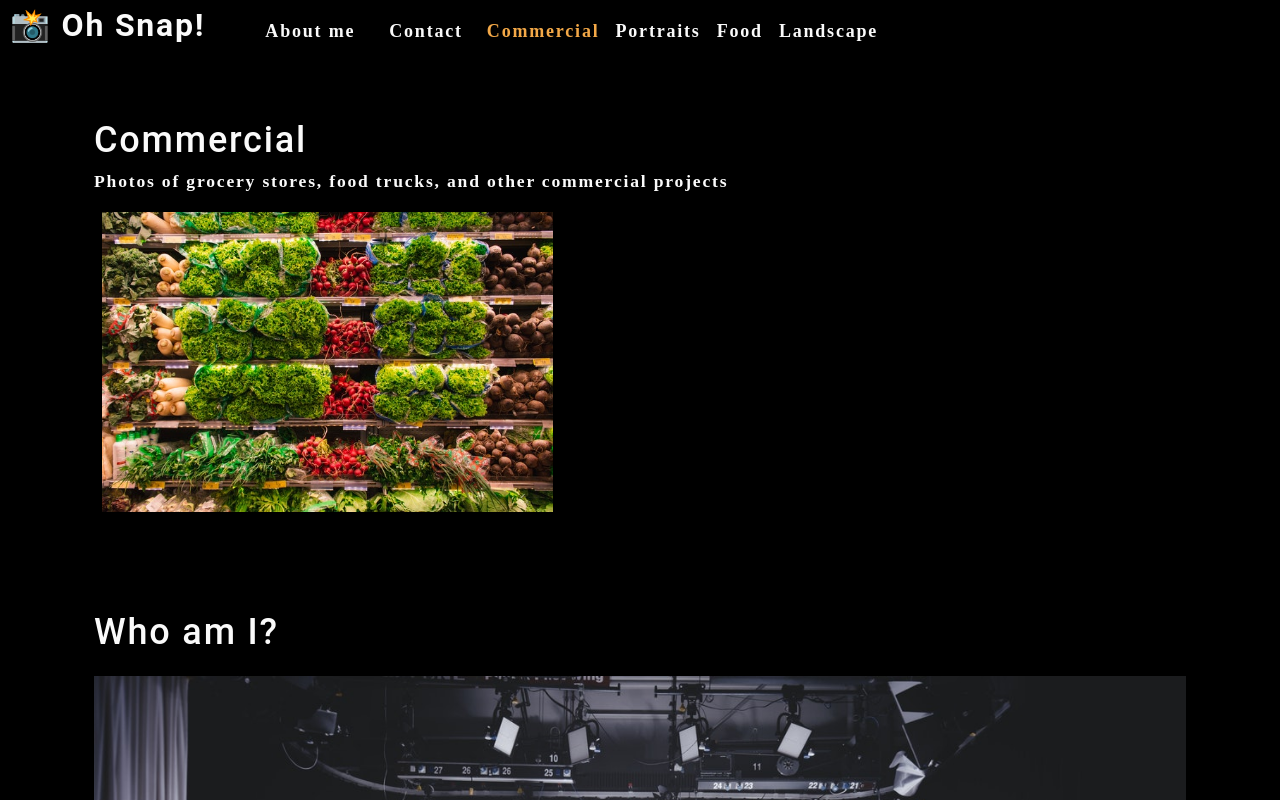
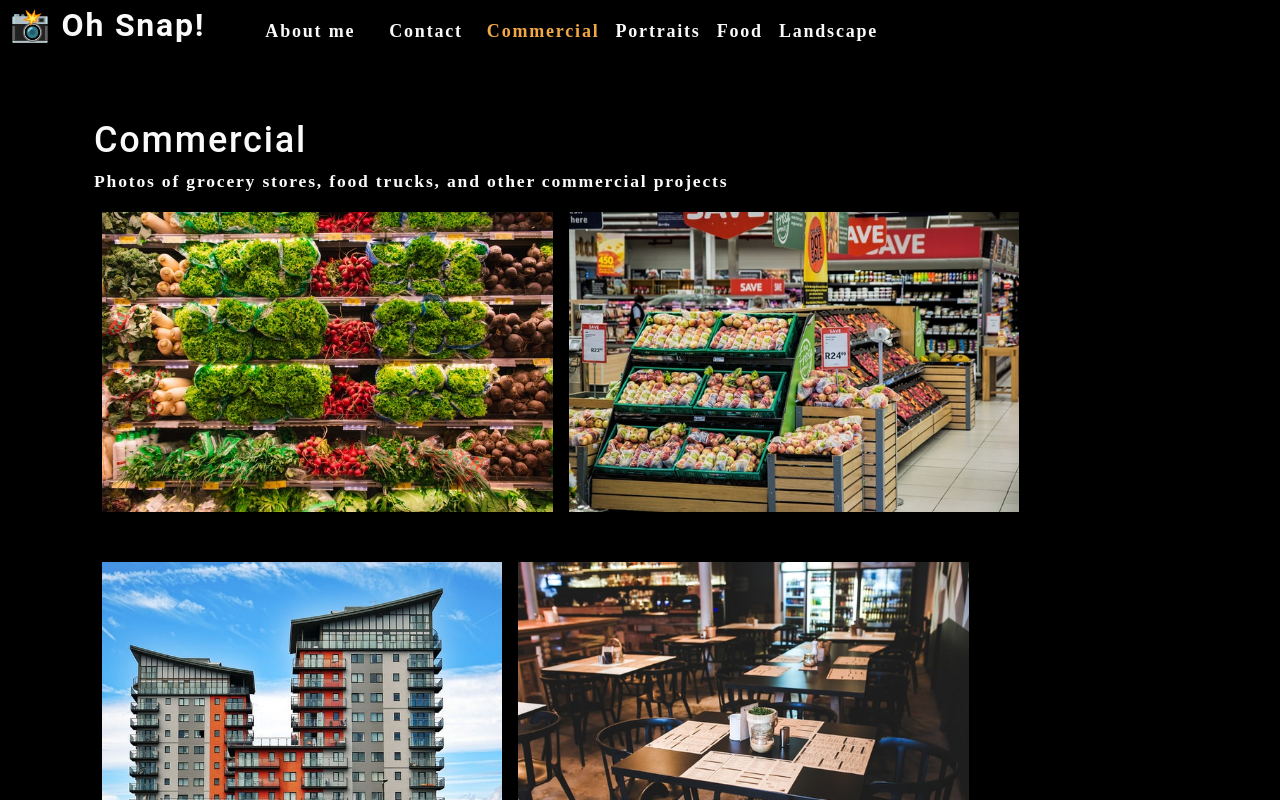
Before and after one commit to edlebeck/photo-port, a React (Create React App) app: page / in a window 1280 px wide. Shown: the top 800 px of the page. Built offline with nearby package versions, Linux system fonts and the light colour scheme.

Commit message:
galleries rendering

```diff
--- a/src/App.js
+++ b/src/App.js
@@ -26,7 +26,7 @@
         setCurrentCategory={setCurrentCategory}
         currentCategory={currentCategory}></Nav>
       <main>
-        <Gallery></Gallery>
+        <Gallery currentCategory={currentCategory}></Gallery>
         <About></About>
       </main>
     </div>
--- a/src/components/Gallery/index.js
+++ b/src/components/Gallery/index.js
@@ -1,19 +1,14 @@
 import React from 'react';
 import { capitalizeFirstLetter } from '../../utils/helpers';
-import photo from "../../assets/small/commercial/0.jpg";
+import PhotoList from '../PhotoList';
 
-function Gallery(props) {
-    const currencyCategory ={
-        name: "commercial",
-        description:  "Photos of grocery stores, food trucks, and other commercial projects"
-    };
+function Gallery({currentCategory}) {
+    const { name, description } = currentCategory;
     return (
         <section>
-            <h1>{capitalizeFirstLetter(currencyCategory.name)}</h1>
-            <p>{currencyCategory.description}</p>
-            <div>
-                <img src={photo} alt="Commercial Example" className="img-thumbnail mx-1" />
-            </div>
+            <h1 data-testid="h1tag">{capitalizeFirstLetter(name)}</h1>
+            <p>{description}</p>
+            <PhotoList category={currentCategory.name} />
         </section>
     );
 }
--- /dev/null
+++ b/src/components/PhotoList/index.js
@@ -0,0 +1,121 @@
+import React, {useState} from 'react'
+
+const PhotoList = ({category}) => {
+
+    const [photos] = useState([
+        {
+          name: 'Grocery aisle',
+          category: 'commercial',
+          description: 'Lorem ipsum dolor sit amet, consectetur adipiscing elit. Nunc ultricie',
+        },
+        {
+          name: 'Grocery booth',
+          category: 'commercial',
+          description: 'Lorem ipsum dolor sit amet, consectetur adipiscing elit. Nunc ultricie',
+        },
+        {
+          name: 'Building exterior',
+          category: 'commercial',
+          description: 'Lorem ipsum dolor sit amet, consectetur adipiscing elit. Nunc ultricie',
+        },
+        {
+          name: 'Restaurant table',
+          category: 'commercial',
+          description: 'Lorem ipsum dolor sit amet, consectetur adipiscing elit. Nunc ultricie',
+        },
+        {
+          name: 'Cafe interior',
+          category: 'commercial',
+          description: 'Lorem ipsum dolor sit amet, consectetur adipiscing elit. Nunc ultricie',
+        },
+        {
+          name: 'Cat green eyes',
+          category: 'portraits',
+          description: 'Lorem ipsum dolor sit amet, consectetur adipiscing elit. Nunc ultricie',
+        },
+        {
+          name: 'Green parrot',
+          category: 'portraits',
+          description: 'Lorem ipsum dolor sit amet, consectetur adipiscing elit. Nunc ultricie',
+        },
+        {
+          name: 'Yellow macaw',
+          category: 'portraits',
+          description: 'Lorem ipsum dolor sit amet, consectetur adipiscing elit. Nunc ultricie',
+        },
+        {
+          name: 'Pug smile',
+          category: 'portraits',
+          description: 'Lorem ipsum dolor sit amet, consectetur adipiscing elit. Nunc ultricie',
+        },
+        {
+          name: 'Pancakes',
+          category: 'food',
+          description: 'Lorem ipsum dolor sit amet, consectetur adipiscing elit. Nunc ultricie',
+        },
+        {
+          name: 'Burrito',
+          category: 'food',
+          description: 'Lorem ipsum dolor sit amet, consectetur adipiscing elit. Nunc ultricie',
+        },
+        {
+          name: 'Scallop pasta',
+          category: 'food',
+          description: 'Lorem ipsum dolor sit amet, consectetur adipiscing elit. Nunc ultricie',
+        },
+        {
+          name: 'Burger',
+          category: 'food',
+          description: 'Lorem ipsum dolor sit amet, consectetur adipiscing elit. Nunc ultricie',
+        },
+        {
+          name: 'Fruit bowl',
+          category: 'food',
+          description: 'Lorem ipsum dolor sit amet, consectetur adipiscing elit. Nunc ultricie',
+        },
+        {
+          name: 'Green river',
+          category: 'landscape',
+          description: 'Lorem ipsum dolor sit amet, consectetur adipiscing elit. Nunc ultricie',
+        },
+        {
+          name: 'Docks',
+          category: 'landscape',
+          description: 'Lorem ipsum dolor sit amet, consectetur adipiscing elit. Nunc ultricie',
+        },
+        {
+          name: 'Panoramic village by sea',
+          category: 'landscape',
+          description: 'Lorem ipsum dolor sit amet, consectetur adipiscing elit. Nunc ultricie',
+        },
+        {
+          name: 'Domestic landscape',
+          category: 'landscape',
+          description: 'Lorem ipsum dolor sit amet, consectetur adipiscing elit. Nunc ultricie',
+        },
+        {
+          name: 'Park bench',
+          category: 'landscape',
+          description: 'Lorem ipsum dolor sit amet, consectetur adipiscing elit. Nunc ultricie',
+        },
+      ]);
+
+      const currentPhotos = photos.filter((photo) => photo.category === category);
+
+      return (
+        <div>
+          <div className="flex-row">
+            {currentPhotos.map((image, i) => (
+              <img
+                src={require(`../../assets/small/${category}/${i}.jpg`)}
+                alt={image.name}
+                className="img-thumbnail mx-1"
+                key={image.name}
+              />
+            ))}
+          </div>
+        </div>
+      );
+};
+
+export default PhotoList;
```
